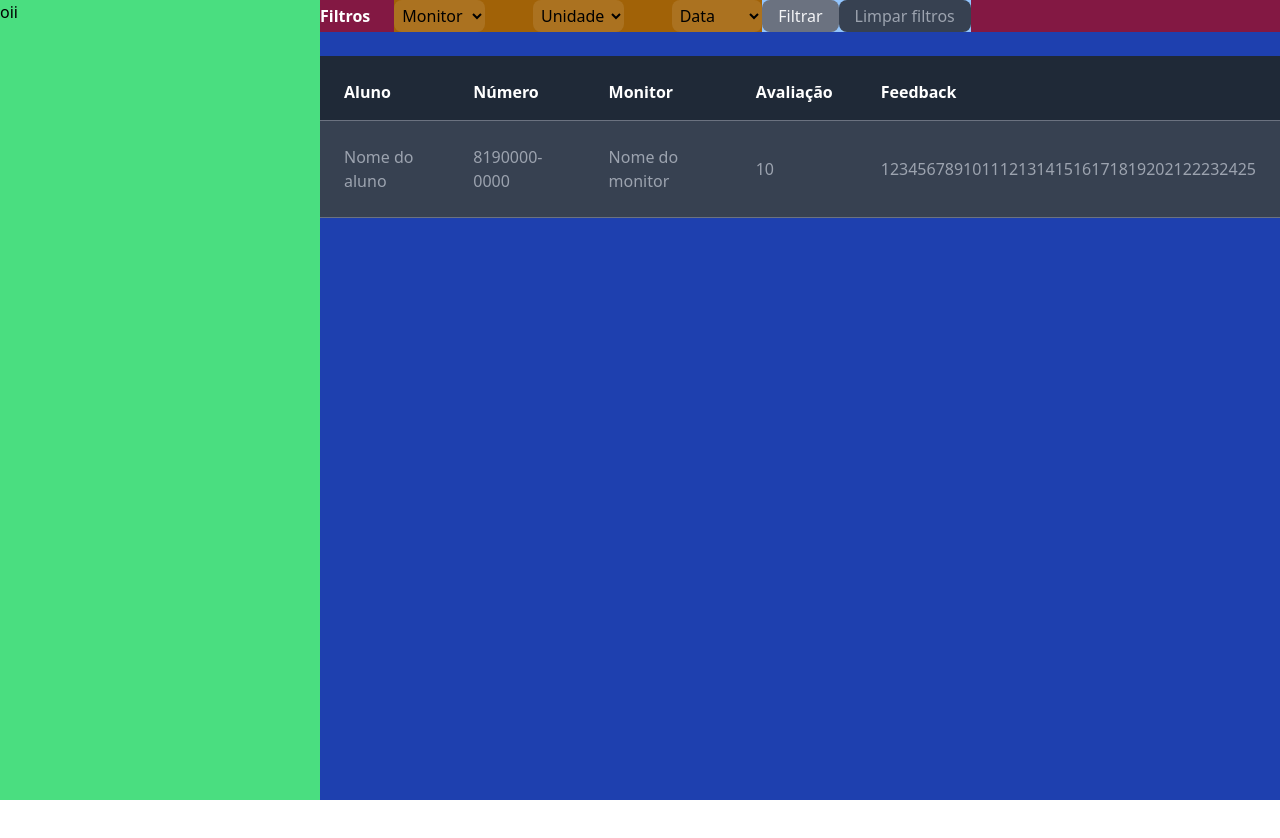
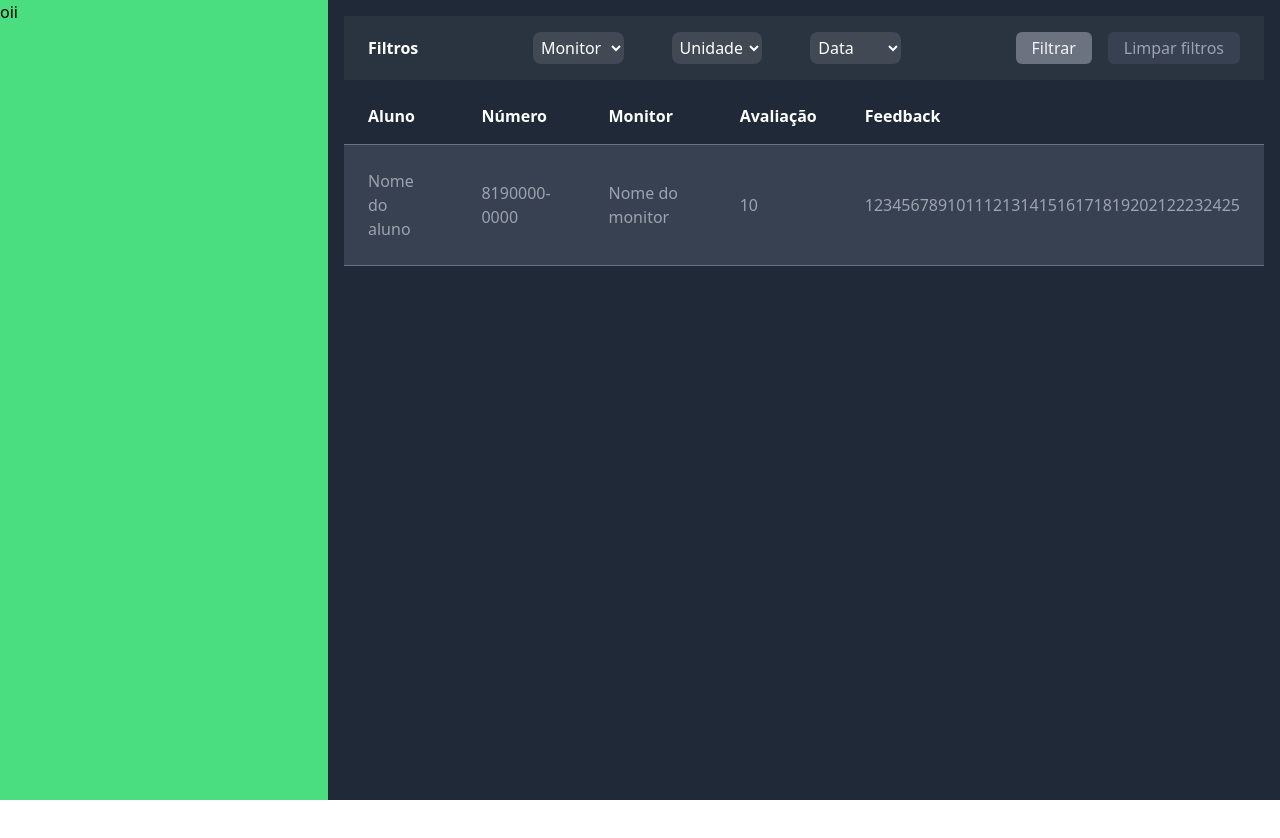
Before and after one commit to paulotruly/react_infinityAvaliador, a React (Vite) app: page / in a window 1280 px wide. Shown: the top 838 px of the page. Built offline with nearby package versions, Linux system fonts and the light colour scheme.

Commit message:
arrumandolayout2

```diff
--- a/src/pages/components/Filter.tsx
+++ b/src/pages/components/Filter.tsx
@@ -1,26 +1,26 @@
 function Filter() {
 
   return (
-    <div className="flex flex-row items-center bg-pink-900">
+    <div className="flex flex-row items-center justify-between py-4 bg-white/5">
 
-        <h4 className="text-white font-bold mr-6">Filtros</h4>
+        <h4 className="text-white font-bold mx-6">Filtros</h4>
 
-          <div className="flex flex-row gap-12 bg-yellow-700">
-            <select name="seletor" id="seletor" className="w-full p-1 rounded-lg border-white bg-white/10">
+          <div className="flex flex-row gap-12">
+            <select name="seletor" id="seletor" className="w-full p-1 rounded-lg text-white border-white bg-white/10">
                 <option value="" disabled selected>
                 Monitor
                 </option>
                 <option value="opcao1">Opção 1</option>
             </select>
 
-            <select name="seletor" id="seletor" className="w-full p-1 rounded-lg border-white bg-white/10">
+            <select name="seletor" id="seletor" className="w-full p-1 rounded-lg text-white border-white bg-white/10">
                 <option value="" disabled selected>
                 Unidade
                 </option>
                 <option value="opcao1">Opção 1</option>
             </select>
 
-            <select name="seletor" id="seletor" className="w-full p-1 rounded-lg border-white bg-white/10">
+            <select name="seletor" id="seletor" className="w-full p-1 rounded-lg text-white border-white bg-white/10">
                 <option value="" className="text-black" disabled selected>
                 Data
                 </option>
@@ -30,11 +30,11 @@ function Filter() {
             </select>
           </div>
 
-          <div className="bg-blue-300">
-            <button className="text-gray-100 bg-gray-500 py-1 px-4 rounded-lg">
+          <div className="flex gap-4 mx-6">
+            <button className="text-gray-100 bg-gray-500 py-1 px-4 rounded-md">
               Filtrar
             </button>
-            <button className="text-gray-400 bg-gray-700 py-1 px-4 rounded-lg">
+            <button className="text-gray-400 bg-gray-700 py-1 px-4 rounded-md">
               Limpar filtros
             </button>
           </div>
--- a/src/pages/components/Spreadsheet.tsx
+++ b/src/pages/components/Spreadsheet.tsx
@@ -4,12 +4,12 @@ function Spreadsheet() {
 
   return (
 
-    <div className="col-span-3 bg-blue-800">
+    <div className="p-4 ml-2 col-span-3 min-h-screen bg-gray-800">
 
       <Filter></Filter>
 
       {/* TABELA */}
-      <div className="flex flex-col col-span-3 py-6 h-full">
+      <div className="flex flex-col col-span-3 p2-6 h-full">
           <table className="text-white">
             <thead>
               <tr className="border-b border-gray-500">
```
